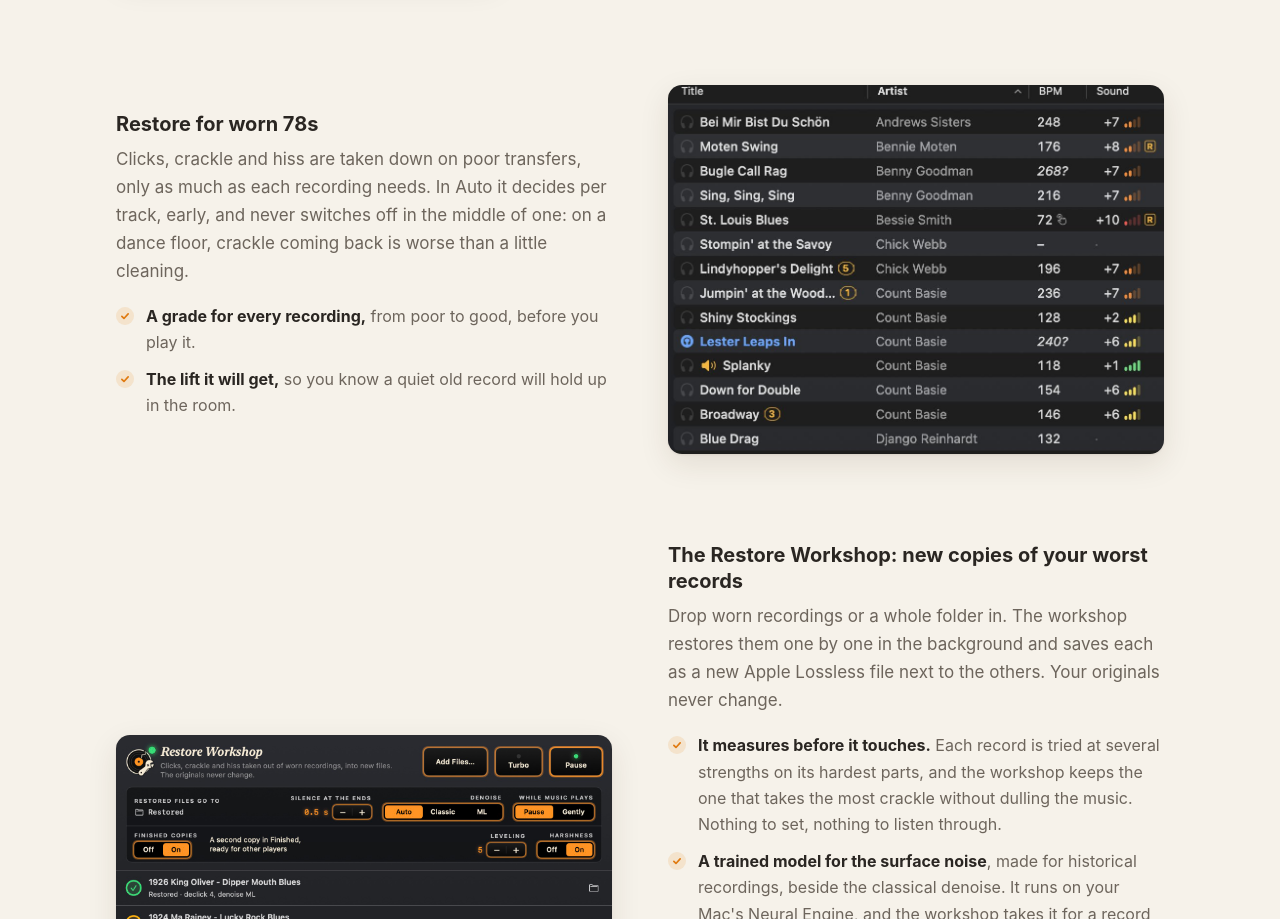
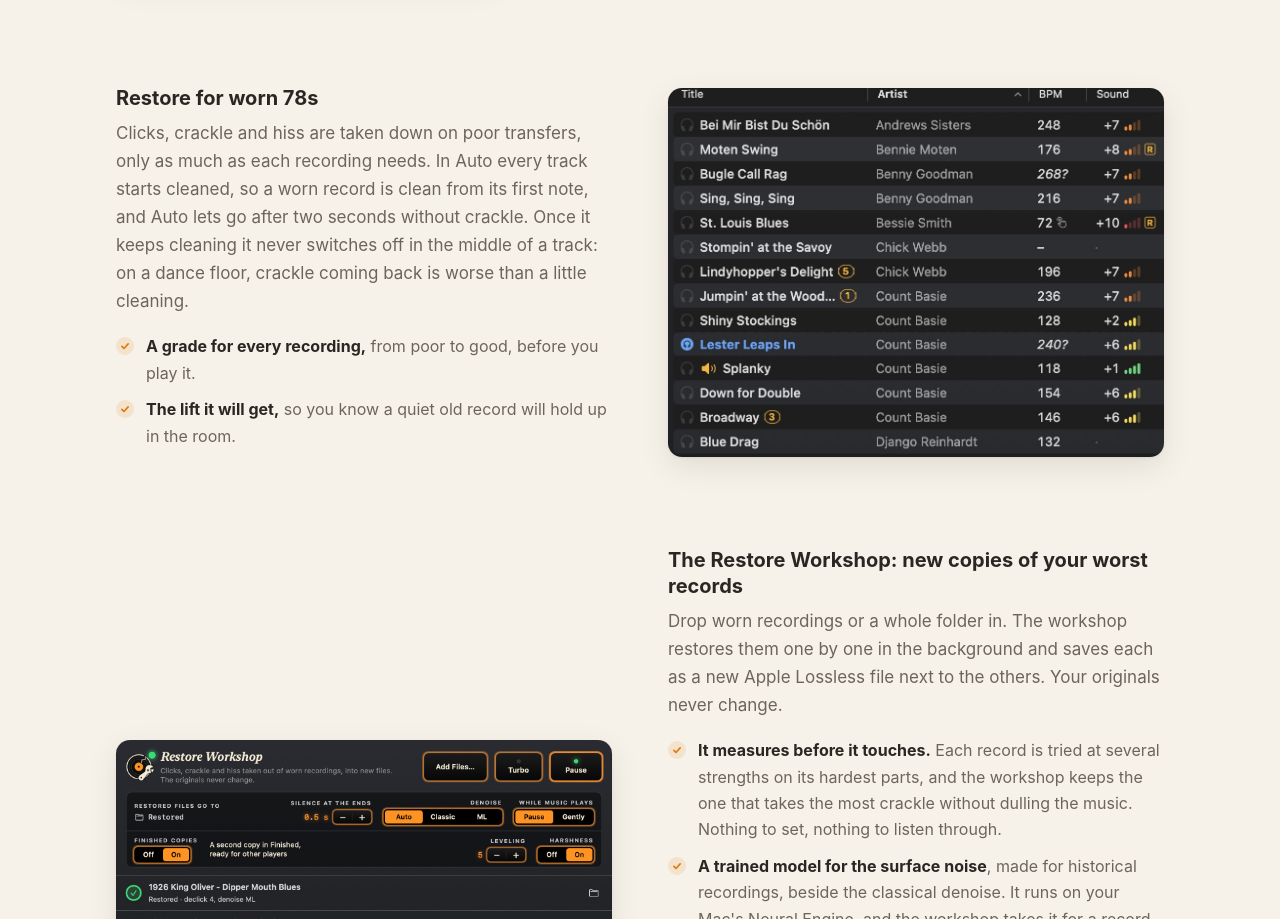
Before and after one commit to cmbjorn/swingandsweet, a plain HTML site: page index.html in a window 1280 px wide. Shown: the part 4773-5692 px from the top of the page. Drawn offline with Linux system fonts and the light colour scheme.

Commit message:
Restore Auto: every track starts cleaned (T189)

```diff
--- a/index.html
+++ b/index.html
@@ -529,9 +529,10 @@
     <figure><img src="images/player-sound.jpg" width="508" height="378" alt="The Sound column with the lift, the quality grade and R for Restore"></figure>
     <div class="text">
       <h3>Restore for worn 78s</h3>
-      <p>Clicks, crackle and hiss are taken down on poor transfers, only as much as each recording needs. In Auto it
-        decides per track, early, and never switches off in the middle of one: on a dance floor, crackle coming back is
-        worse than a little cleaning.</p>
+      <p>Clicks, crackle and hiss are taken down on poor transfers, only as much as each recording needs. In Auto
+        every track starts cleaned, so a worn record is clean from its first note, and Auto lets go after two seconds
+        without crackle. Once it keeps cleaning it never switches off in the middle of a track: on a dance floor,
+        crackle coming back is worse than a little cleaning.</p>
       <ul>
         <li><strong>A grade for every recording,</strong> from poor to good, before you play it.</li>
         <li><strong>The lift it will get,</strong> so you know a quiet old record will hold up in the room.</li>
```
